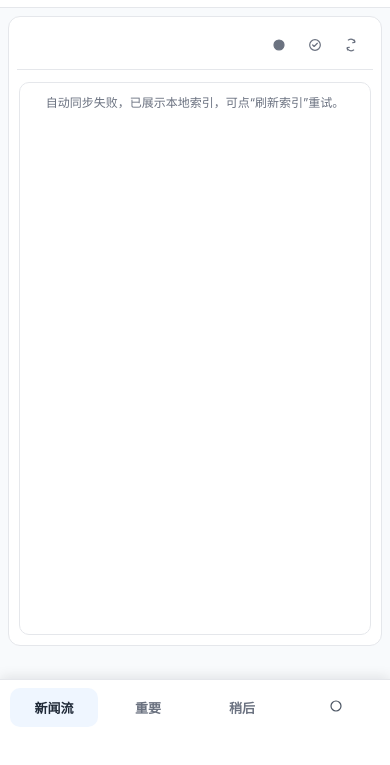
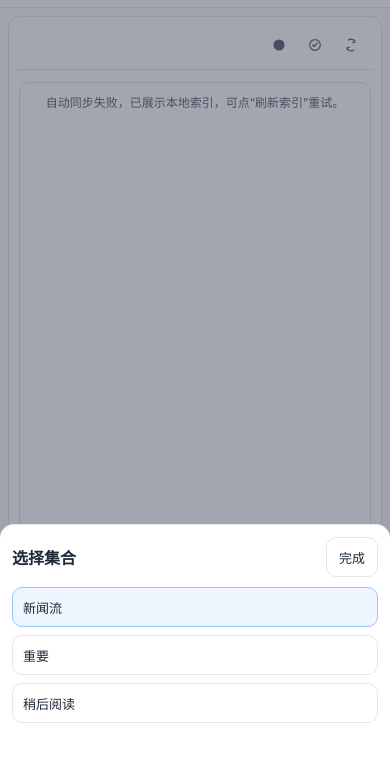
Before and after one commit to xusz12/news-reader, a plain HTML site: page static/index.html in a window 390 px wide. Both pictures are taken after a click on the button "新闻流". Shown: the part 75-840 px from the top of the page. Drawn offline with Linux system fonts and the light colour scheme; no server answers.

Commit message:
feat: 重构手机端底部入口为集合与新闻源

```diff
--- a/static/app.js
+++ b/static/app.js
@@ -31,9 +31,7 @@ const markAllReadBtn = document.getElementById("markAllReadBtn");
 const navFeedBtn = document.getElementById("navFeedBtn");
 const navImportantBtn = document.getElementById("navImportantBtn");
 const navReadLaterBtn = document.getElementById("navReadLaterBtn");
-const mobileNavFeedBtn = document.getElementById("mobileNavFeedBtn");
-const mobileNavImportantBtn = document.getElementById("mobileNavImportantBtn");
-const mobileNavReadLaterBtn = document.getElementById("mobileNavReadLaterBtn");
+const mobileCollectionTriggerBtn = document.getElementById("mobileCollectionTriggerBtn");
 const mobileTabFilterBtn = document.getElementById("mobileTabFilterBtn");
 const sourceFilters = document.getElementById("sourceFilters");
 const mobileFilterSheet = document.getElementById("mobileFilterSheet");
@@ -41,6 +39,10 @@ const mobileFilterBackdrop = document.getElementById("mobileFilterBackdrop");
 const mobileFilterCloseBtn = document.getElementById("mobileFilterCloseBtn");
 const mobileFilterCollection = document.getElementById("mobileFilterCollection");
 const mobileSourceFilters = document.getElementById("mobileSourceFilters");
+const mobileCollectionSheet = document.getElementById("mobileCollectionSheet");
+const mobileCollectionBackdrop = document.getElementById("mobileCollectionBackdrop");
+const mobileCollectionCloseBtn = document.getElementById("mobileCollectionCloseBtn");
+const mobileCollectionOptions = document.getElementById("mobileCollectionOptions");
 const themeModeSelect = document.getElementById("themeModeSelect");
 const detailFontSelect = document.getElementById("detailFontSelect");
 
@@ -347,9 +349,15 @@ function updateCollectionButtons() {
   navFeedBtn.classList.toggle("active", state.collection === "feed");
   navImportantBtn.classList.toggle("active", state.collection === "important");
   navReadLaterBtn.classList.toggle("active", state.collection === "read_later");
-  if (mobileNavFeedBtn) mobileNavFeedBtn.classList.toggle("active", state.collection === "feed");
-  if (mobileNavImportantBtn) mobileNavImportantBtn.classList.toggle("active", state.collection === "important");
-  if (mobileNavReadLaterBtn) mobileNavReadLaterBtn.classList.toggle("active", state.collection === "read_later");
+  if (mobileCollectionTriggerBtn) {
+    mobileCollectionTriggerBtn.classList.toggle("active", true);
+    const names = {
+      feed: "新闻流",
+      important: "重要",
+      read_later: "稍后",
+    };
+    mobileCollectionTriggerBtn.textContent = names[state.collection] || "新闻流";
+  }
 }
 
 function updateMobileFilterCollectionText() {
@@ -368,8 +376,45 @@ function closeMobileFilterSheet() {
   mobileFilterSheet.setAttribute("aria-hidden", "true");
 }
 
+function closeMobileCollectionSheet() {
+  if (!mobileCollectionSheet) return;
+  mobileCollectionSheet.classList.add("hidden");
+  mobileCollectionSheet.setAttribute("aria-hidden", "true");
+}
+
+function renderMobileCollectionOptions() {
+  if (!mobileCollectionOptions) return;
+  mobileCollectionOptions.innerHTML = "";
+  const options = [
+    { key: "feed", label: "新闻流" },
+    { key: "important", label: "重要" },
+    { key: "read_later", label: "稍后阅读" },
+  ];
+  for (const option of options) {
+    const btn = document.createElement("button");
+    btn.type = "button";
+    btn.className = "mobile-source-btn";
+    btn.textContent = option.label;
+    btn.classList.toggle("active", state.collection === option.key);
+    btn.addEventListener("click", async () => {
+      await switchCollection(option.key);
+      closeMobileCollectionSheet();
+    });
+    mobileCollectionOptions.appendChild(btn);
+  }
+}
+
+function openMobileCollectionSheet() {
+  if (!mobileCollectionSheet) return;
+  closeMobileFilterSheet();
+  renderMobileCollectionOptions();
+  mobileCollectionSheet.classList.remove("hidden");
+  mobileCollectionSheet.setAttribute("aria-hidden", "false");
+}
+
 function openMobileFilterSheet() {
   if (!mobileFilterSheet) return;
+  closeMobileCollectionSheet();
   updateMobileFilterCollectionText();
   renderSourceFilters(latestSourceOptions);
   mobileFilterSheet.classList.remove("hidden");
@@ -1122,6 +1167,7 @@ async function switchCollection(collection) {
   if (state.collection === collection) return;
   state.collection = collection;
   closeMobileFilterSheet();
+  closeMobileCollectionSheet();
   await loadFirstPage();
 }
 
@@ -1137,21 +1183,9 @@ navReadLaterBtn.addEventListener("click", async () => {
   await switchCollection("read_later");
 });
 
-if (mobileNavFeedBtn) {
-  mobileNavFeedBtn.addEventListener("click", async () => {
-    await switchCollection("feed");
-  });
-}
-
-if (mobileNavImportantBtn) {
-  mobileNavImportantBtn.addEventListener("click", async () => {
-    await switchCollection("important");
-  });
-}
-
-if (mobileNavReadLaterBtn) {
-  mobileNavReadLaterBtn.addEventListener("click", async () => {
-    await switchCollection("read_later");
+if (mobileCollectionTriggerBtn) {
+  mobileCollectionTriggerBtn.addEventListener("click", () => {
+    openMobileCollectionSheet();
   });
 }
 
@@ -1167,6 +1201,14 @@ if (mobileFilterBackdrop) {
 
 if (mobileFilterCloseBtn) {
   mobileFilterCloseBtn.addEventListener("click", closeMobileFilterSheet);
+}
+
+if (mobileCollectionBackdrop) {
+  mobileCollectionBackdrop.addEventListener("click", closeMobileCollectionSheet);
+}
+
+if (mobileCollectionCloseBtn) {
+  mobileCollectionCloseBtn.addEventListener("click", closeMobileCollectionSheet);
 }
 
 if (themeModeSelect) {
@@ -1324,7 +1366,6 @@ try {
 }
 applyResumeIcon();
 applyIcon(refreshBtn, "refresh", { label: "刷新索引" });
-if (mobileTabFilterBtn) applyIcon(mobileTabFilterBtn, "circle", { label: "筛选与来源" });
 updateFilterButtons();
 updateBatchActionButton();
 fetchReadingCheckpoint()
--- a/static/index.html
+++ b/static/index.html
@@ -98,11 +98,22 @@
       </section>
     </div>
 
+    <div id="mobileCollectionSheet" class="mobile-filter-sheet hidden" aria-hidden="true">
+      <button id="mobileCollectionBackdrop" class="mobile-filter-backdrop" type="button" aria-label="关闭集合面板"></button>
+      <section class="mobile-filter-panel" aria-label="集合选择">
+        <div class="mobile-filter-header">
+          <h3>选择集合</h3>
+          <button id="mobileCollectionCloseBtn" class="mobile-filter-close" type="button">完成</button>
+        </div>
+        <div class="mobile-filter-block">
+          <div id="mobileCollectionOptions" class="mobile-source-filters"></div>
+        </div>
+      </section>
+    </div>
+
     <nav class="mobile-collection-tabs" aria-label="集合切换">
-      <button id="mobileNavFeedBtn" class="mobile-tab active" type="button">新闻流</button>
-      <button id="mobileNavImportantBtn" class="mobile-tab" type="button">重要</button>
-      <button id="mobileNavReadLaterBtn" class="mobile-tab" type="button">稍后</button>
-      <button id="mobileTabFilterBtn" class="mobile-tab mobile-filter-tab" type="button">筛选</button>
+      <button id="mobileCollectionTriggerBtn" class="mobile-tab active" type="button">新闻流</button>
+      <button id="mobileTabFilterBtn" class="mobile-tab mobile-filter-tab" type="button">新闻源</button>
     </nav>
 
     <script src="/static/app.js"></script>
--- a/static/style.css
+++ b/static/style.css
@@ -875,7 +875,7 @@ html[data-detail-font="large"] {
     bottom: 0;
     z-index: 45;
     display: grid;
-    grid-template-columns: repeat(4, 1fr);
+    grid-template-columns: repeat(2, 1fr);
     gap: 6px;
     padding: 8px 10px calc(8px + var(--mobile-safe-bottom));
     border-top: 1px solid var(--border);
```
